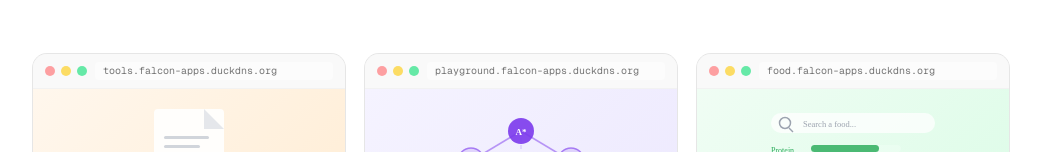
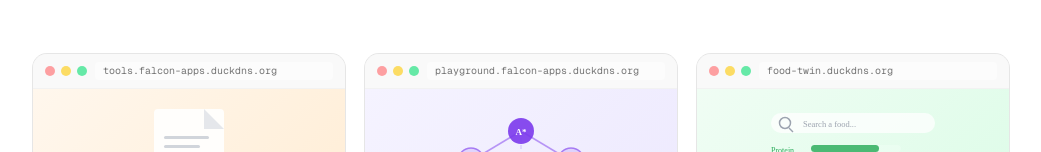
Before and after one commit to HugoFMiranda/falcon-apps-hub-page, a Next.js app: page / in a window 1280 px wide. Shown: the part 223-375 px from the top of the page, without its empty margins (119-1160 px from the left). Built offline with nearby package versions, Linux system fonts and the light colour scheme.

Commit message:
fix: update food-twin url to food-twin.duckdns.org

```diff
--- a/app/page.tsx
+++ b/app/page.tsx
@@ -51,8 +51,8 @@ const APPS: AppDef[] = [
   {
     id: "food-twin",
     name: "Food Twin",
-    url: "food.falcon-apps.duckdns.org",
-    href: "https://food.falcon-apps.duckdns.org",
+    url: "food-twin.duckdns.org",
+    href: "https://food-twin.duckdns.org",
     description:
       "Find foods with identical nutritional profiles to swap ingredients without changing your macro targets.",
     tags: ["Next.js", "TypeScript", "SQLite", "Prisma", "tRPC", "Bun"],
```
